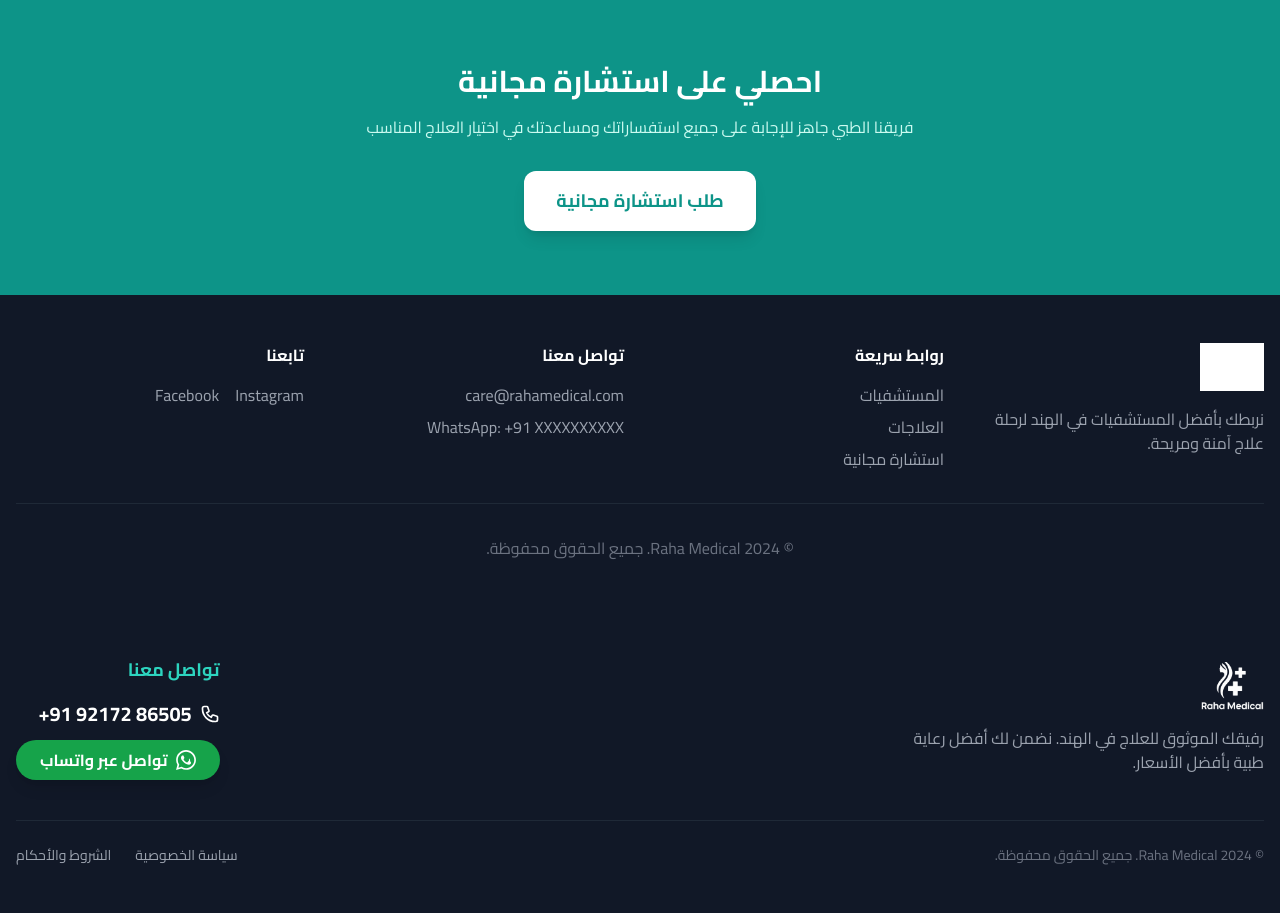
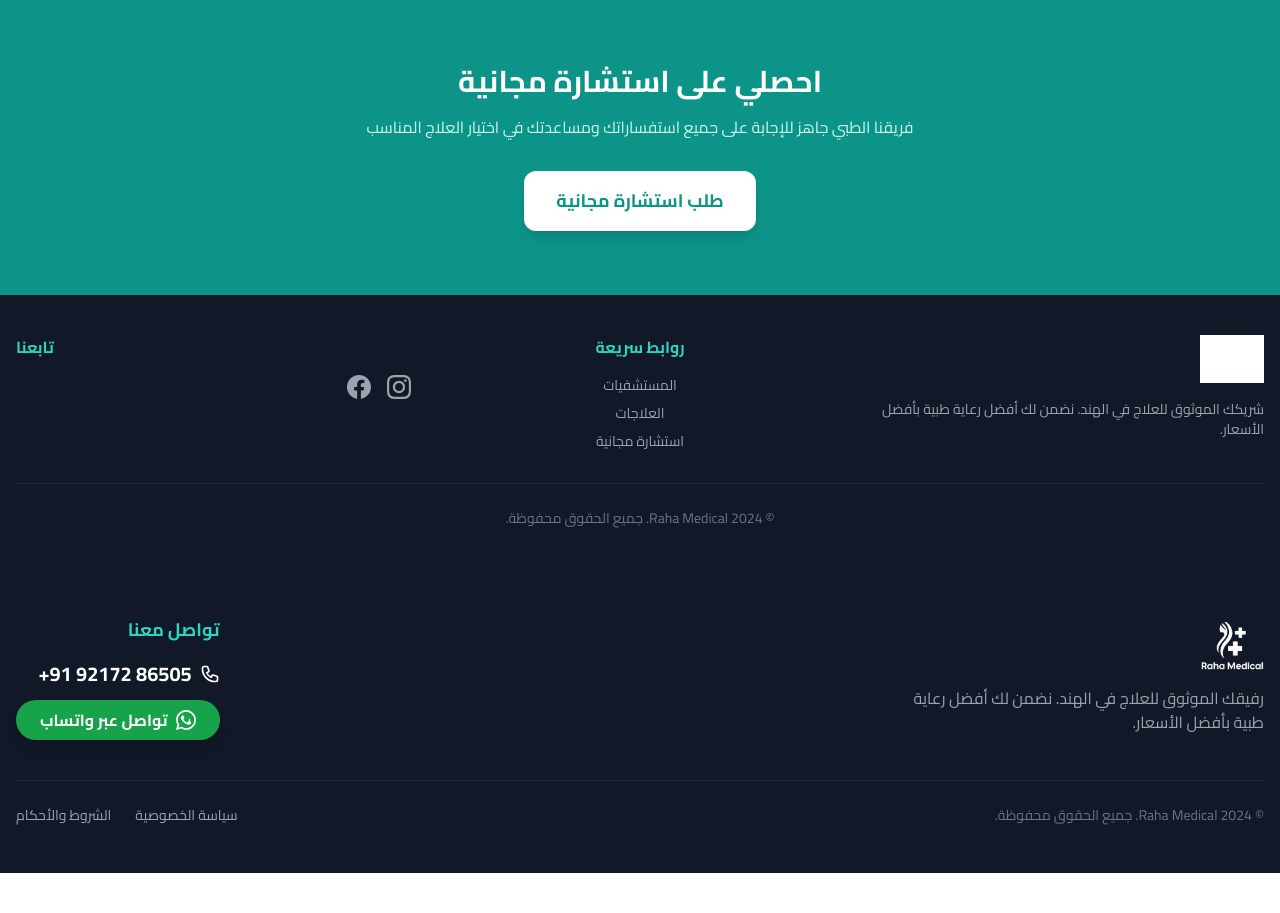
Before and after one commit to immuneera82-hub/raha-medical, a FastAPI app: page / in a window 1280 px wide. Shown: the part 2094-3007 px from the top of the page. After the commit the page ends 2967 px from the top, so only its background shows below. Run offline with FastAPI, Linux system fonts and the light colour scheme; some libraries are stand-ins or nearby versions; grey boxes are pictures that could not be loaded.

Commit message:
Clean up footer: remove duplicate contact info, add social icons

```diff
--- a/backend/static/templates/index.html
+++ b/backend/static/templates/index.html
@@ -590,38 +590,50 @@
     </section>
 
     <!-- Footer -->
-    <footer class="bg-gray-900 text-white py-12">
+    <footer class="bg-gray-900 text-white py-10">
         <div class="container mx-auto px-4">
-            <div class="grid grid-cols-1 md:grid-cols-4 gap-8">
-                <div>
-                    <img src="/static/images/logo.png" alt="Raha Medical" class="h-12 mb-4 brightness-0 invert">
-                    <p class="text-gray-400">نربطك بأفضل المستشفيات في الهند لرحلة علاج آمنة ومريحة.</p>
+            <div class="grid grid-cols-1 md:grid-cols-3 gap-8 items-start">
+                <!-- Logo & Description -->
+                <div class="text-center md:text-right">
+                    <img src="/static/images/logo.png" alt="Raha Medical"
+                        class="h-12 mb-4 brightness-0 invert mx-auto md:mx-0">
+                    <p class="text-gray-400 text-sm">شريكك الموثوق للعلاج في الهند. نضمن لك أفضل رعاية طبية بأفضل
+                        الأسعار.</p>
                 </div>
-                <div>
-                    <h4 class="font-bold mb-4">روابط سريعة</h4>
-                    <ul class="space-y-2 text-gray-400">
-                        <li><a href="#hospitals" class="hover:text-white">المستشفيات</a></li>
-                        <li><a href="#treatments" class="hover:text-white">العلاجات</a></li>
-                        <li><a href="#consultation" class="hover:text-white">استشارة مجانية</a></li>
+
+                <!-- Quick Links -->
+                <div class="text-center">
+                    <h4 class="font-bold mb-4 text-teal-400">روابط سريعة</h4>
+                    <ul class="space-y-2 text-gray-400 text-sm">
+                        <li><a href="/#hospitals" class="hover:text-white transition">المستشفيات</a></li>
+                        <li><a href="/treatments" class="hover:text-white transition">العلاجات</a></li>
+                        <li><a href="/#consultation" class="hover:text-white transition">استشارة مجانية</a></li>
                     </ul>
                 </div>
-                <div>
-                    <h4 class="font-bold mb-4">تواصل معنا</h4>
-                    <ul class="space-y-2 text-gray-400">
-                        <li>care@rahamedical.com</li>
-                        <li>WhatsApp: +91 XXXXXXXXXX</li>
-                    </ul>
-                </div>
-                <div>
-                    <h4 class="font-bold mb-4">تابعنا</h4>
-                    <div class="flex gap-4">
-                        <a href="#" class="text-gray-400 hover:text-white">Instagram</a>
-                        <a href="#" class="text-gray-400 hover:text-white">Facebook</a>
+
+                <!-- Social -->
+                <div class="text-center md:text-left">
+                    <h4 class="font-bold mb-4 text-teal-400">تابعنا</h4>
+                    <div class="flex justify-center md:justify-start gap-4">
+                        <a href="#" class="text-gray-400 hover:text-white transition">
+                            <svg class="w-6 h-6" fill="currentColor" viewBox="0 0 24 24">
+                                <path
+                                    d="M12 2.163c3.204 0 3.584.012 4.85.07 3.252.148 4.771 1.691 4.919 4.919.058 1.265.069 1.645.069 4.849 0 3.205-.012 3.584-.069 4.849-.149 3.225-1.664 4.771-4.919 4.919-1.266.058-1.644.07-4.85.07-3.204 0-3.584-.012-4.849-.07-3.26-.149-4.771-1.699-4.919-4.92-.058-1.265-.07-1.644-.07-4.849 0-3.204.013-3.583.07-4.849.149-3.227 1.664-4.771 4.919-4.919 1.266-.057 1.645-.069 4.849-.069zm0-2.163c-3.259 0-3.667.014-4.947.072-4.358.2-6.78 2.618-6.98 6.98-.059 1.281-.073 1.689-.073 4.948 0 3.259.014 3.668.072 4.948.2 4.358 2.618 6.78 6.98 6.98 1.281.058 1.689.072 4.948.072 3.259 0 3.668-.014 4.948-.072 4.354-.2 6.782-2.618 6.979-6.98.059-1.28.073-1.689.073-4.948 0-3.259-.014-3.667-.072-4.947-.196-4.354-2.617-6.78-6.979-6.98-1.281-.059-1.69-.073-4.949-.073zm0 5.838c-3.403 0-6.162 2.759-6.162 6.162s2.759 6.163 6.162 6.163 6.162-2.759 6.162-6.163c0-3.403-2.759-6.162-6.162-6.162zm0 10.162c-2.209 0-4-1.79-4-4 0-2.209 1.791-4 4-4s4 1.791 4 4c0 2.21-1.791 4-4 4zm6.406-11.845c-.796 0-1.441.645-1.441 1.44s.645 1.44 1.441 1.44c.795 0 1.439-.645 1.439-1.44s-.644-1.44-1.439-1.44z" />
+                            </svg>
+                        </a>
+                        <a href="#" class="text-gray-400 hover:text-white transition">
+                            <svg class="w-6 h-6" fill="currentColor" viewBox="0 0 24 24">
+                                <path
+                                    d="M24 12.073c0-6.627-5.373-12-12-12s-12 5.373-12 12c0 5.99 4.388 10.954 10.125 11.854v-8.385H7.078v-3.47h3.047V9.43c0-3.007 1.792-4.669 4.533-4.669 1.312 0 2.686.235 2.686.235v2.953H15.83c-1.491 0-1.956.925-1.956 1.874v2.25h3.328l-.532 3.47h-2.796v8.385C19.612 23.027 24 18.062 24 12.073z" />
+                            </svg>
+                        </a>
                     </div>
                 </div>
             </div>
-            <div class="border-t border-gray-800 mt-8 pt-8 text-center text-gray-500">
-                <p>&copy; 2024 Raha Medical. جميع الحقوق محفوظة.</p>
+
+            <!-- Copyright -->
+            <div class="border-t border-gray-800 mt-8 pt-6 text-center">
+                <p class="text-gray-500 text-sm">&copy; 2024 Raha Medical. جميع الحقوق محفوظة.</p>
             </div>
         </div>
     </footer>
```
